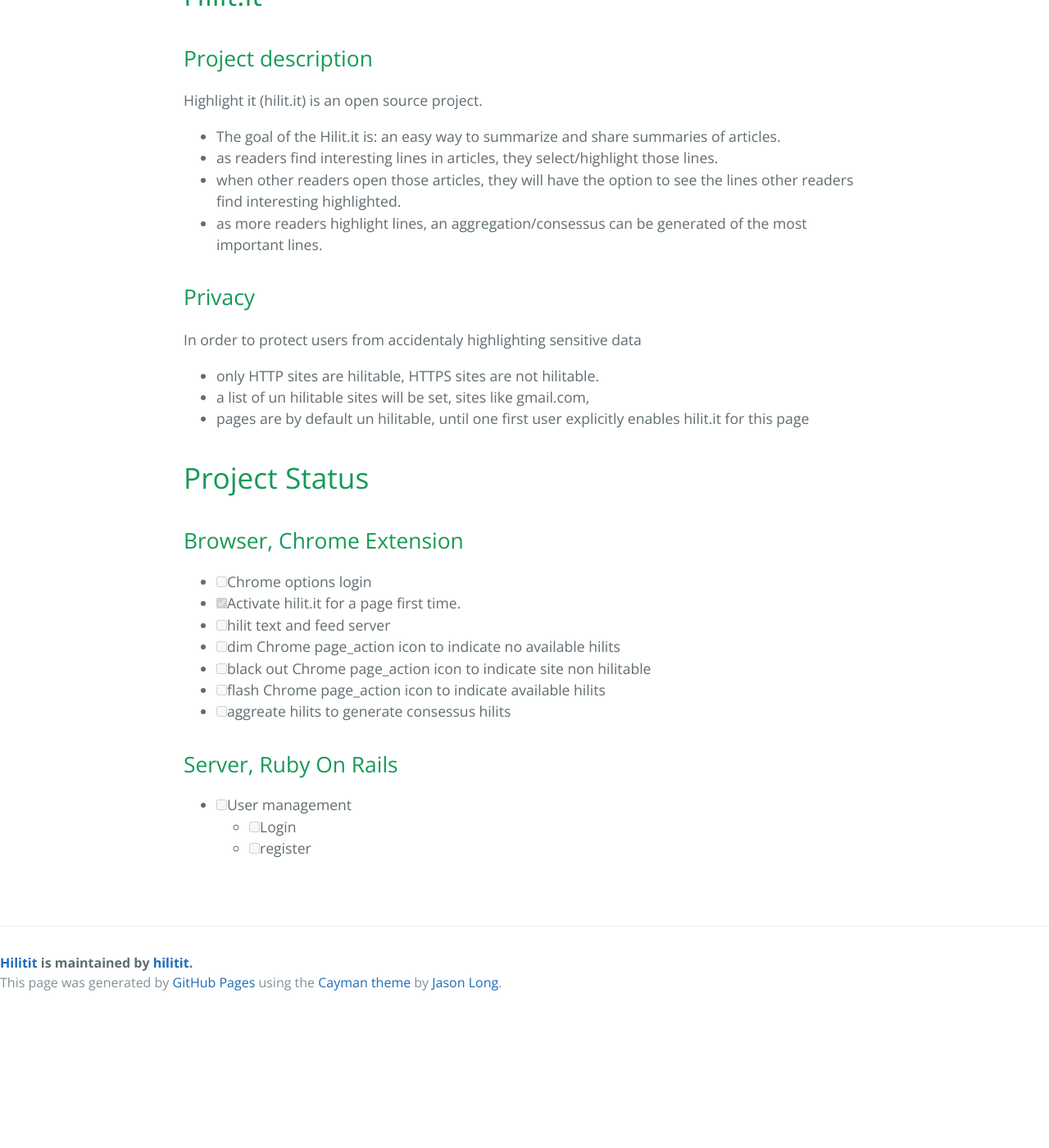
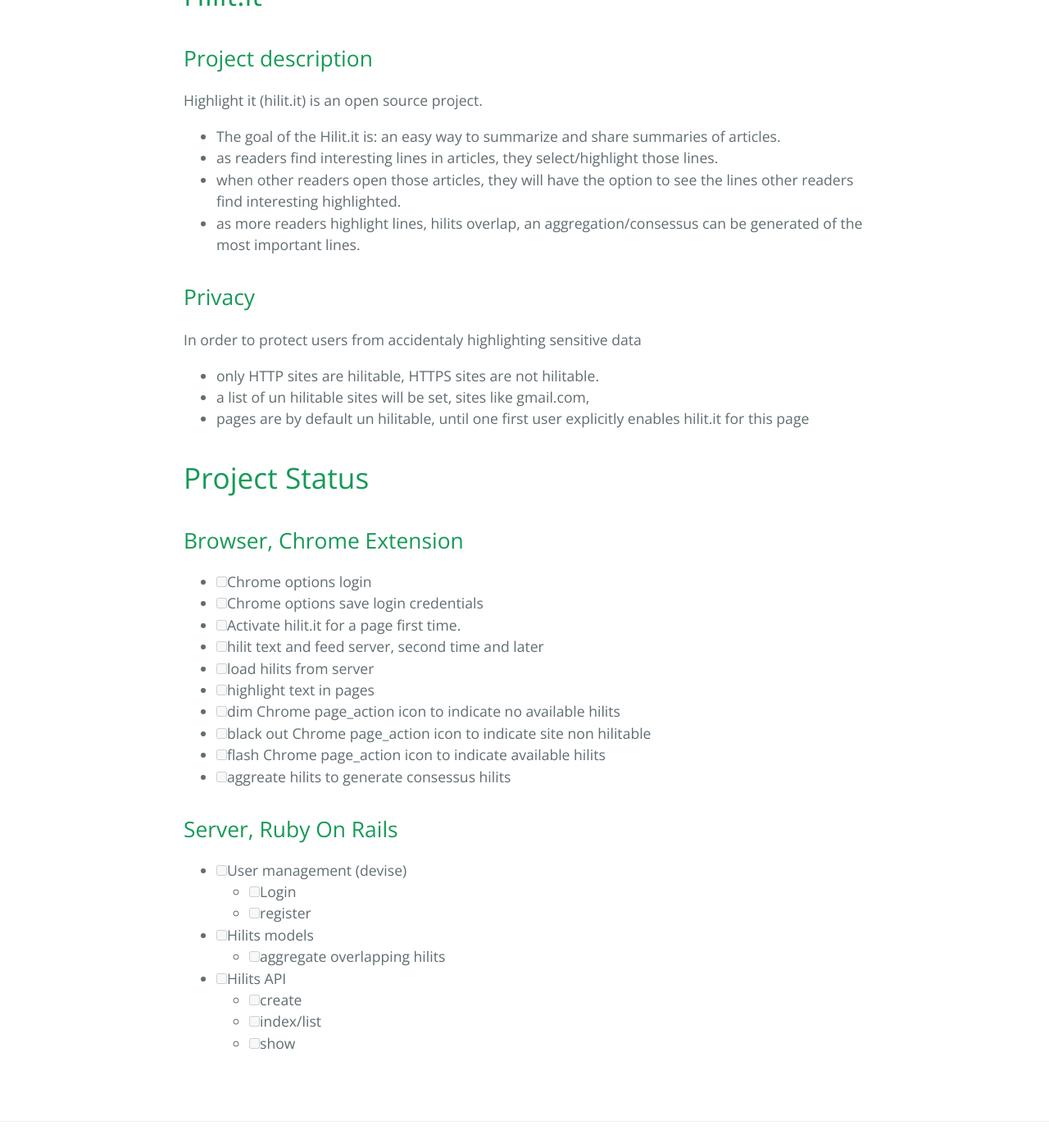
Before and after one commit to hilitit/hilitit.github.io, a Jekyll site: the page built from index.md, in a window 1280 px wide and 1400 px high, scrolled down 401 px. Shown: the whole window at 82% size. Built offline with Jekyll 4.4.1, drawn with Linux system fonts in a browser that asks for light colours; before the commit the page ends 1611 px from its top, so only the background shows below that.

Commit message:
more documentation

```diff
--- a/index.md
+++ b/index.md
@@ -12,7 +12,7 @@
   * The goal of the Hilit.it is: an easy way to summarize and share summaries of articles.
   * as readers find interesting lines in articles, they select/highlight those lines.
   * when other readers open those articles, they will have the option to see the lines other readers find interesting highlighted.
-  * as more readers highlight lines, an aggregation/consessus can be generated of the most important lines.
+  * as more readers highlight lines, hilits overlap, an aggregation/consessus can be generated of the most important lines.
 
 ## Privacy
 
@@ -27,14 +27,23 @@
 ## Browser, Chrome Extension
 
  * [ ] Chrome options login
- * [x] Activate hilit.it for a page first time.
- * [ ] hilit text and feed server
+ * [ ] Chrome options save login credentials
+ * [ ] Activate hilit.it for a page first time.
+ * [ ] hilit text and feed server, second time and later
+ * [ ] load hilits from server
+ * [ ] highlight text in pages
  * [ ] dim Chrome page_action icon to indicate no available hilits
  * [ ] black out Chrome page_action icon to indicate site non hilitable
  * [ ] flash Chrome page_action icon to indicate available hilits
  * [ ] aggreate hilits to generate consessus hilits
 
 ## Server, Ruby On Rails
- * [ ] User management
+ * [ ] User management (devise)
    * [ ] Login
    * [ ] register
+ * [ ] Hilits models
+   * [ ] aggregate overlapping hilits
+ * [ ] Hilits API
+   * [ ] create
+   * [ ] index/list
+   * [ ] show
```
